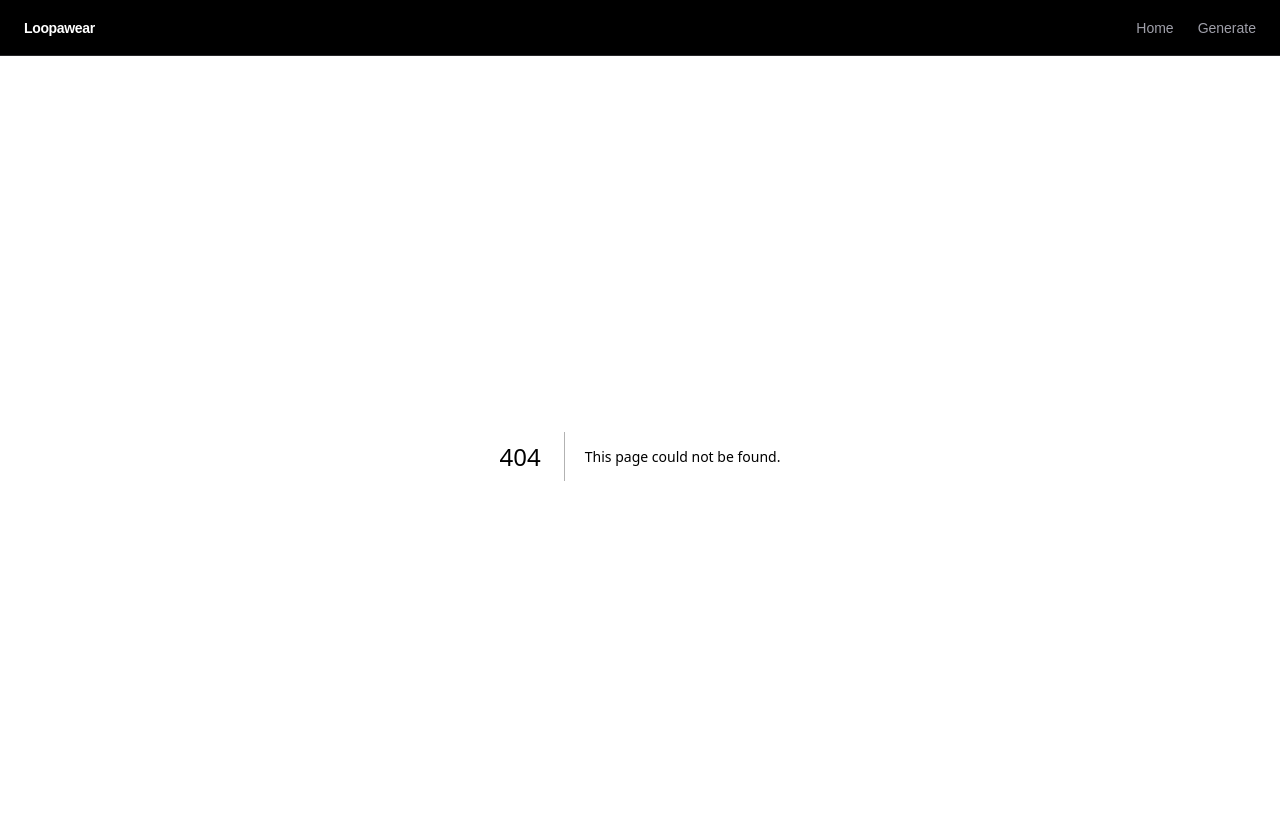
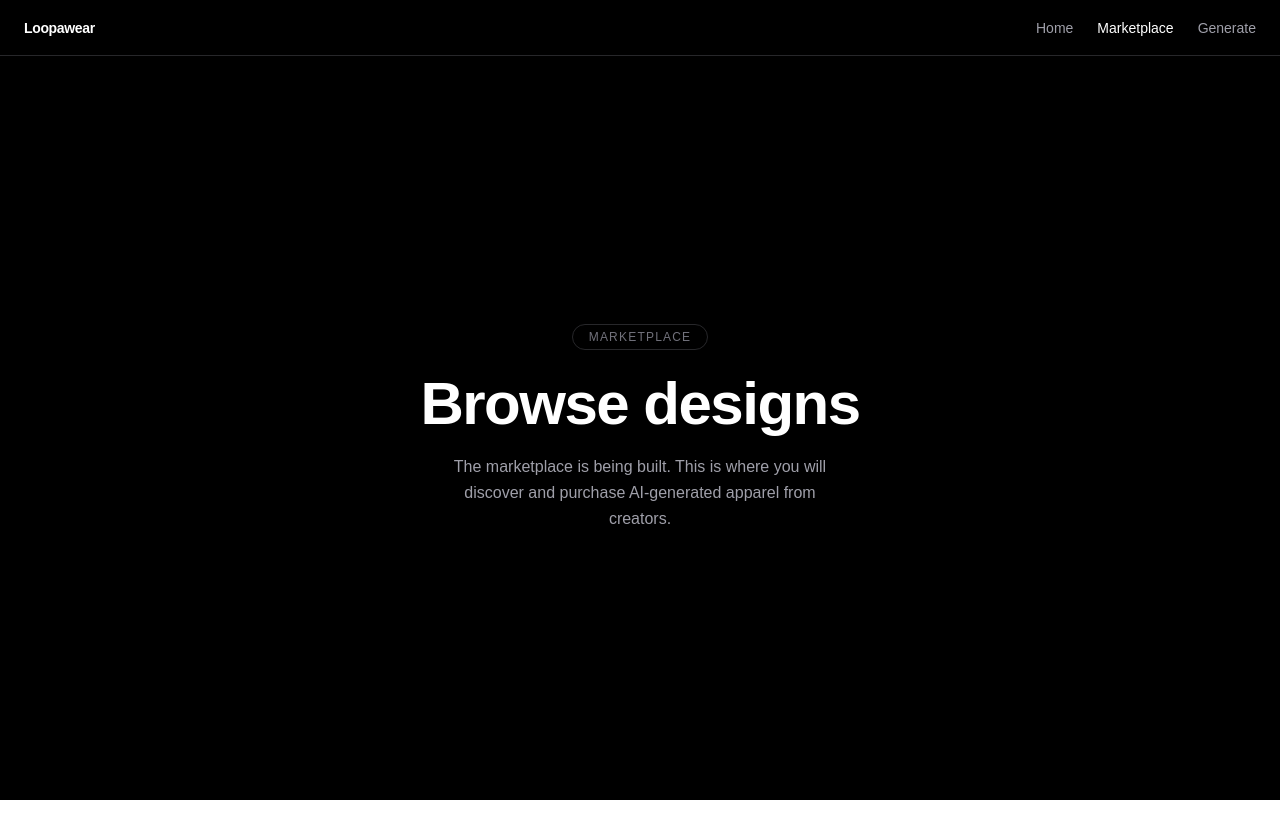
Before and after one commit to weversmat-loopa/Loopawear3, a Next.js app: page /marketplace in a window 1280 px wide. Before the commit this address had no page. Shown: the top 838 px of the page. After the commit the page ends 800 px from the top, so only its background shows below. Built offline with nearby package versions, Linux system fonts and the light colour scheme.

Commit message:
feat: add marketplace foundation page and nav link

```diff
--- /dev/null
+++ b/src/app/marketplace/page.tsx
@@ -0,0 +1,17 @@
+import PageShell from "@/components/layout/PageShell";
+
+export default function MarketplacePage() {
+  return (
+    <PageShell>
+      <span className="mb-6 rounded-full border border-zinc-800 px-4 py-1 text-xs font-medium uppercase tracking-widest text-zinc-500">
+        Marketplace
+      </span>
+      <h1 className="text-5xl font-bold tracking-tight text-white sm:text-6xl">
+        Browse designs
+      </h1>
+      <p className="mt-5 max-w-sm text-base leading-relaxed text-zinc-400">
+        The marketplace is being built. This is where you will discover and purchase AI-generated apparel from creators.
+      </p>
+    </PageShell>
+  );
+}
--- a/src/components/layout/Navbar.tsx
+++ b/src/components/layout/Navbar.tsx
@@ -5,6 +5,7 @@ import { usePathname } from "next/navigation";
 
 const links = [
   { label: "Home", href: "/" },
+  { label: "Marketplace", href: "/marketplace" },
   { label: "Generate", href: "/generate" },
 ];
 
```
